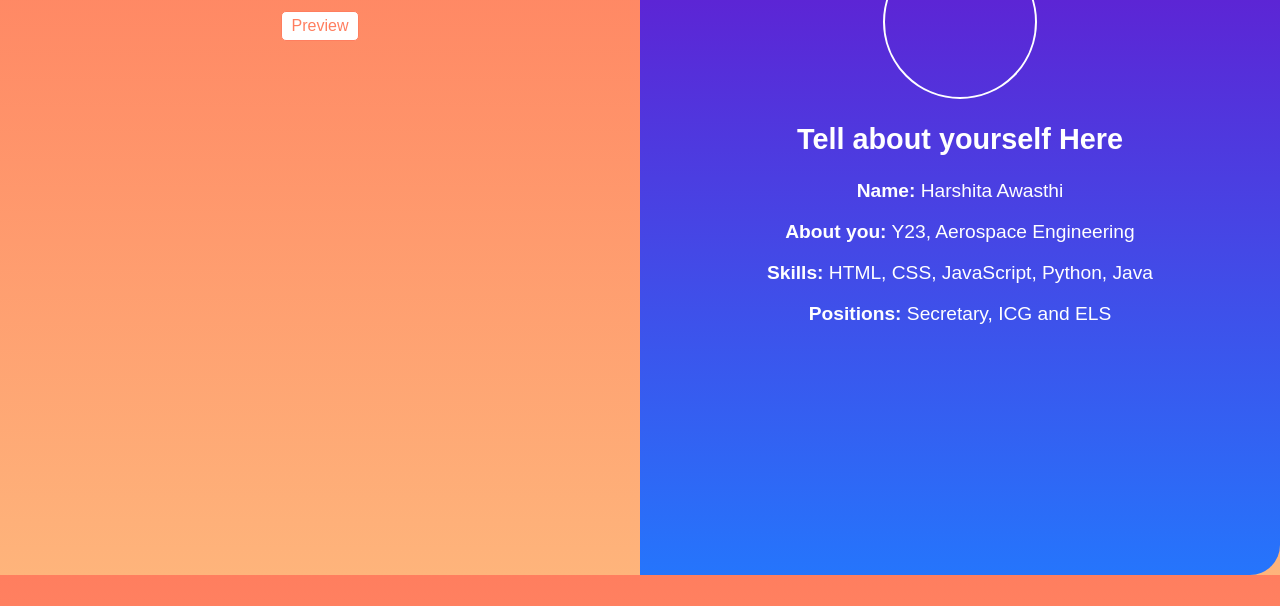
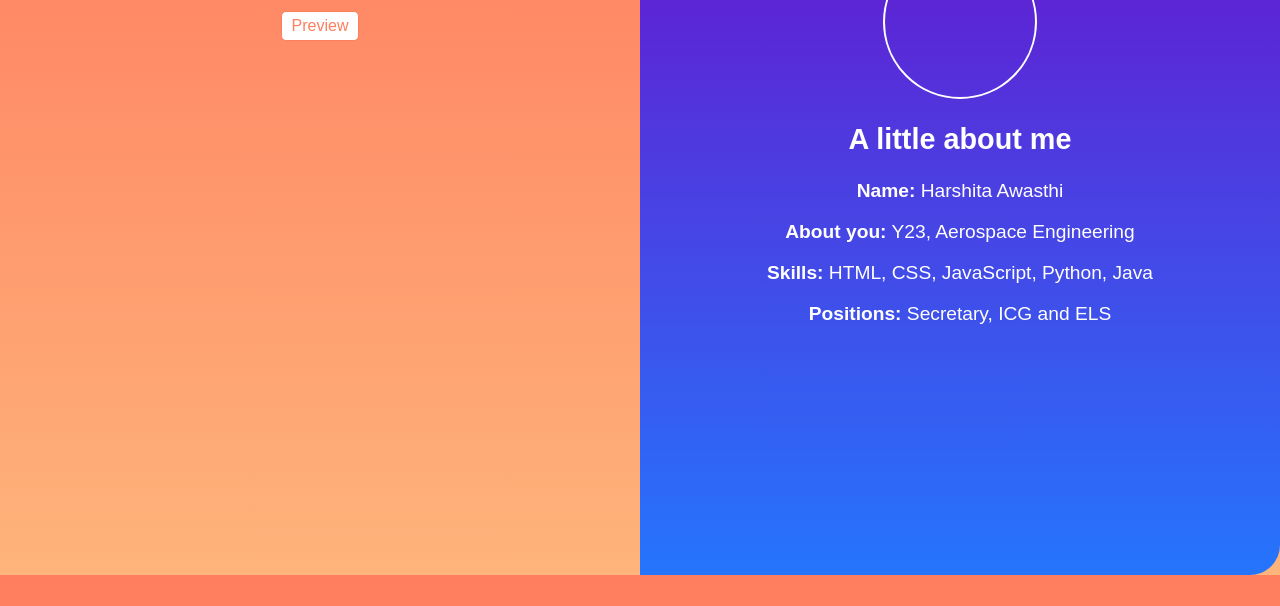
Before and after one commit to harshitaawasthi10/newyearcountdown, a plain HTML site: page index.html in a window 1280 px wide. Shown: the part 194-800 px from the top of the page. Drawn offline with Linux system fonts and the light colour scheme.

Commit message:
Update index.html

```diff
--- a/index.html
+++ b/index.html
@@ -37,7 +37,7 @@
 
             </div>
             <div class="about-content">
-                <h2>Tell about yourself Here</h2>
+                <h2>A little about me</h2>
                 <p><strong>Name:</strong> Harshita Awasthi</p>
                 <p><strong>About you:</strong> Y23, Aerospace Engineering</p>
                 <p><strong>Skills:</strong> HTML, CSS, JavaScript, Python, Java</p>
```
